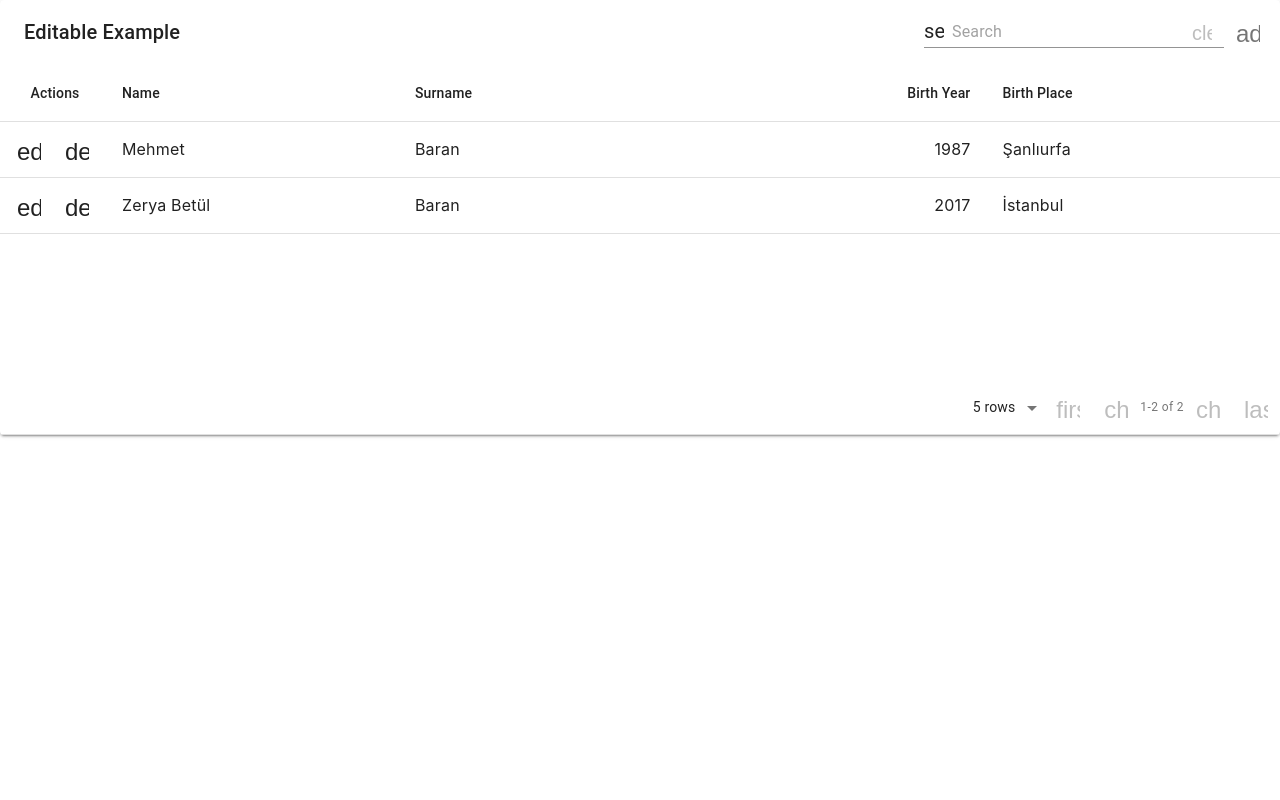
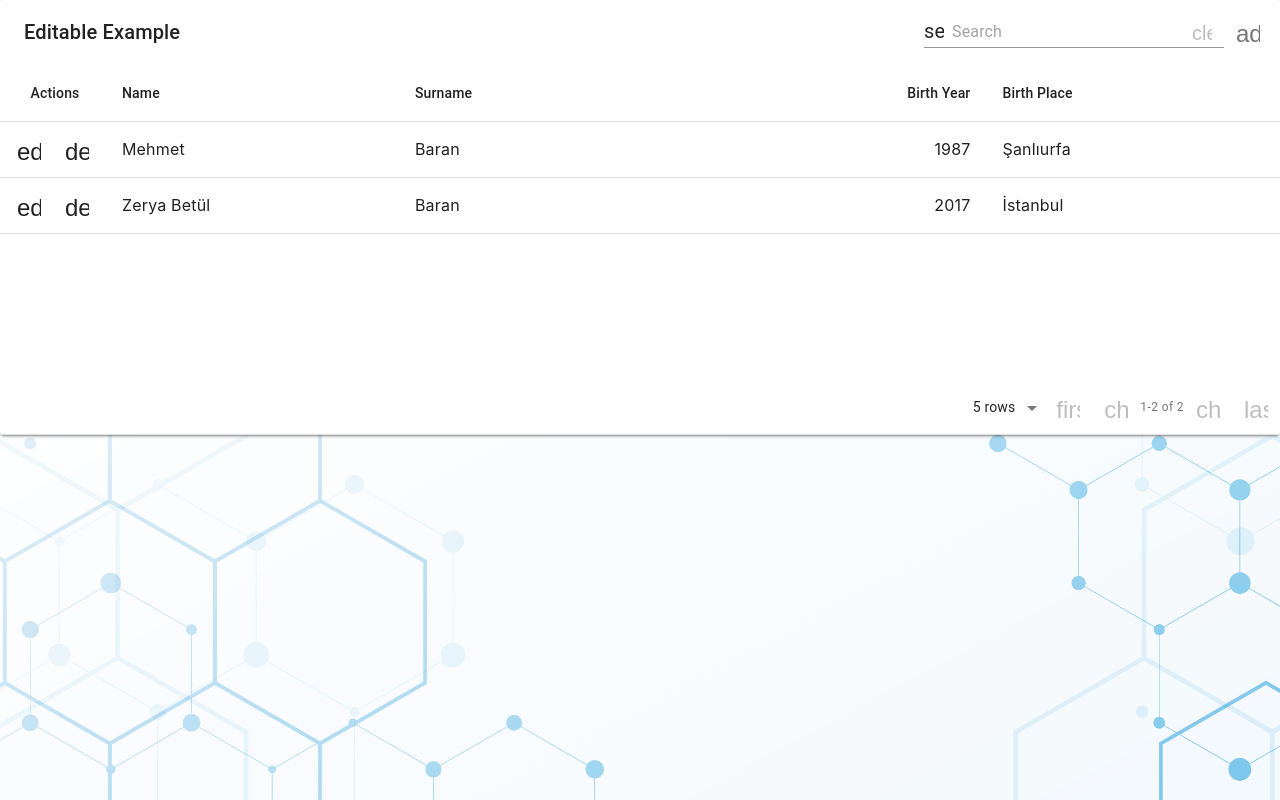
Before and after one commit to merfanian/HosptialFront, a React (Create React App) app: page /admin in a window 1280 px wide. Shown: the top 800 px of the page. Built offline with nearby package versions, Linux system fonts and the light colour scheme.

Commit message:
Add axios and background image

```diff
--- a/src/App.js
+++ b/src/App.js
@@ -1,9 +1,19 @@
 import React from 'react';
 import './App.css';
 import Main from './Main';
+import back from '../src/images/back.jpg';
 function App() {
     return (
-        <div className="App">
+        <div
+            className="App"
+            style={{
+                backgroundImage: `url(${back})`,
+                backgroundSize: 'cover',
+                backgroundPosition: 'center',
+                backgroundRepeat: 'no-repeat',
+                minHeight: 1045,
+            }}
+        >
             <Main></Main>
         </div>
     );
--- a/src/Login.js
+++ b/src/Login.js
@@ -34,6 +34,7 @@ class Login extends Component {
 
     render() {
         return (
+            <div>
                 <Dialog
                     open
                     onRequestClose={this.props.toggleLogin}
@@ -57,6 +58,7 @@ class Login extends Component {
                         </Button>
                     </DialogActions>
                 </Dialog>
+            </div>
         );
     }
 }
--- a/src/Patient.js
+++ b/src/Patient.js
@@ -4,24 +4,38 @@ import { Toolbar, Card } from '@material-ui/core';
 import Button from '@material-ui/core/Button';
 import MediaCard from '../src/MediaCard';
 import CardsDeck from '../src/CardsDeck';
+import Axios from 'axios';
 
 class Patinet extends Component {
     constructor(props) {
         super(props);
+        var id = this.props.location.search;
+        id = id.slice(4);
+
         this.state = {
-            nationalId: '',
-            firstName: 'Mahdi',
-            lastName: 'Erfanian',
+            nationalId: id,
+            firstName: '',
+            lastName: '',
             phone: '',
             age: '',
             address: '',
         };
     }
 
+    componentDidMount() {
+        Axios.get(
+            'https://jsonplaceholder.typicode.com/todos/' +
+                this.state.nationalId,
+        ).then(res => {
+            let todo = res.data;
+            this.setState({ firstName: todo.title });
+        });
+    }
+
     render() {
         return (
             <div>
-                <AppBar color={'secondary'} position="static">
+                <AppBar color={'default'} position="static">
                     <Toolbar>
                         {' '}
                         Welcome back {this.state.firstName}{' '}
```
Also changed, not shown: src/images/back.jpg (added). Lines whose indentation alone changed are shown as unchanged.
